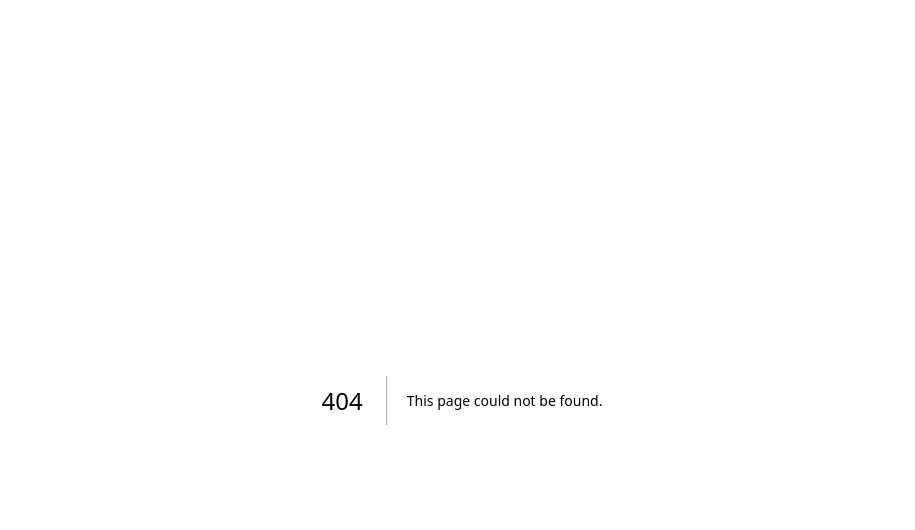
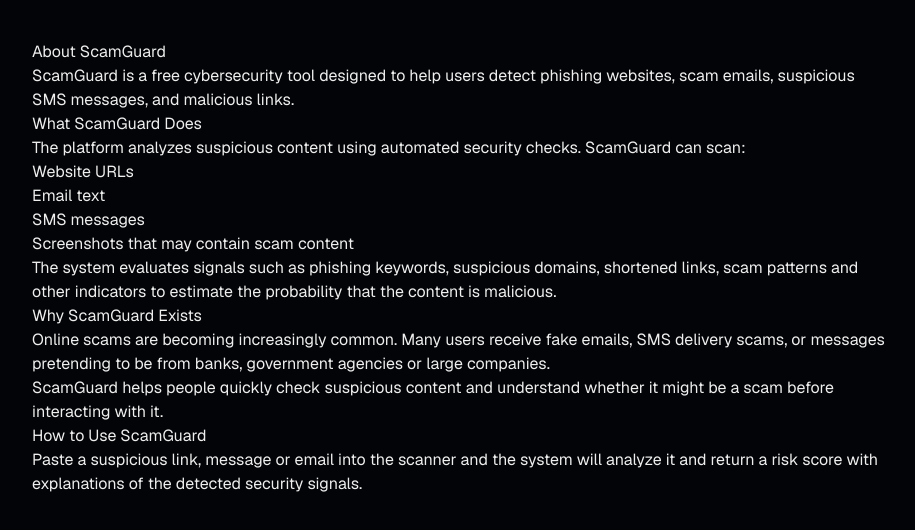
Before and after one commit to YamMana35/ScamGuard, a Next.js app in the folder frontend/b_435ZbrspprC-1773142166268/: page /about in a window 1280 px wide. Before the commit this address had no page. Shown: the top 530 px of the page, without its empty margins (178-1093 px from the left). Built offline with nearby package versions, Linux system fonts and the light colour scheme.

Commit message:
add about page for SEO

```diff
--- /dev/null
+++ b/frontend/b_435ZbrspprC-1773142166268/app/about/page.tsx
@@ -0,0 +1,54 @@
+export default function AboutPage() {
+  return (
+    <main style={{ maxWidth: 900, margin: "0 auto", padding: "40px 20px" }}>
+      <h1>About ScamGuard</h1>
+
+      <p>
+        ScamGuard is a free cybersecurity tool designed to help users detect
+        phishing websites, scam emails, suspicious SMS messages, and malicious
+        links.
+      </p>
+
+      <h2>What ScamGuard Does</h2>
+
+      <p>
+        The platform analyzes suspicious content using automated security
+        checks. ScamGuard can scan:
+      </p>
+
+      <ul>
+        <li>Website URLs</li>
+        <li>Email text</li>
+        <li>SMS messages</li>
+        <li>Screenshots that may contain scam content</li>
+      </ul>
+
+      <p>
+        The system evaluates signals such as phishing keywords, suspicious
+        domains, shortened links, scam patterns and other indicators to
+        estimate the probability that the content is malicious.
+      </p>
+
+      <h2>Why ScamGuard Exists</h2>
+
+      <p>
+        Online scams are becoming increasingly common. Many users receive fake
+        emails, SMS delivery scams, or messages pretending to be from banks,
+        government agencies or large companies.
+      </p>
+
+      <p>
+        ScamGuard helps people quickly check suspicious content and understand
+        whether it might be a scam before interacting with it.
+      </p>
+
+      <h2>How to Use ScamGuard</h2>
+
+      <p>
+        Paste a suspicious link, message or email into the scanner and the
+        system will analyze it and return a risk score with explanations of the
+        detected security signals.
+      </p>
+    </main>
+  )
+}
```
